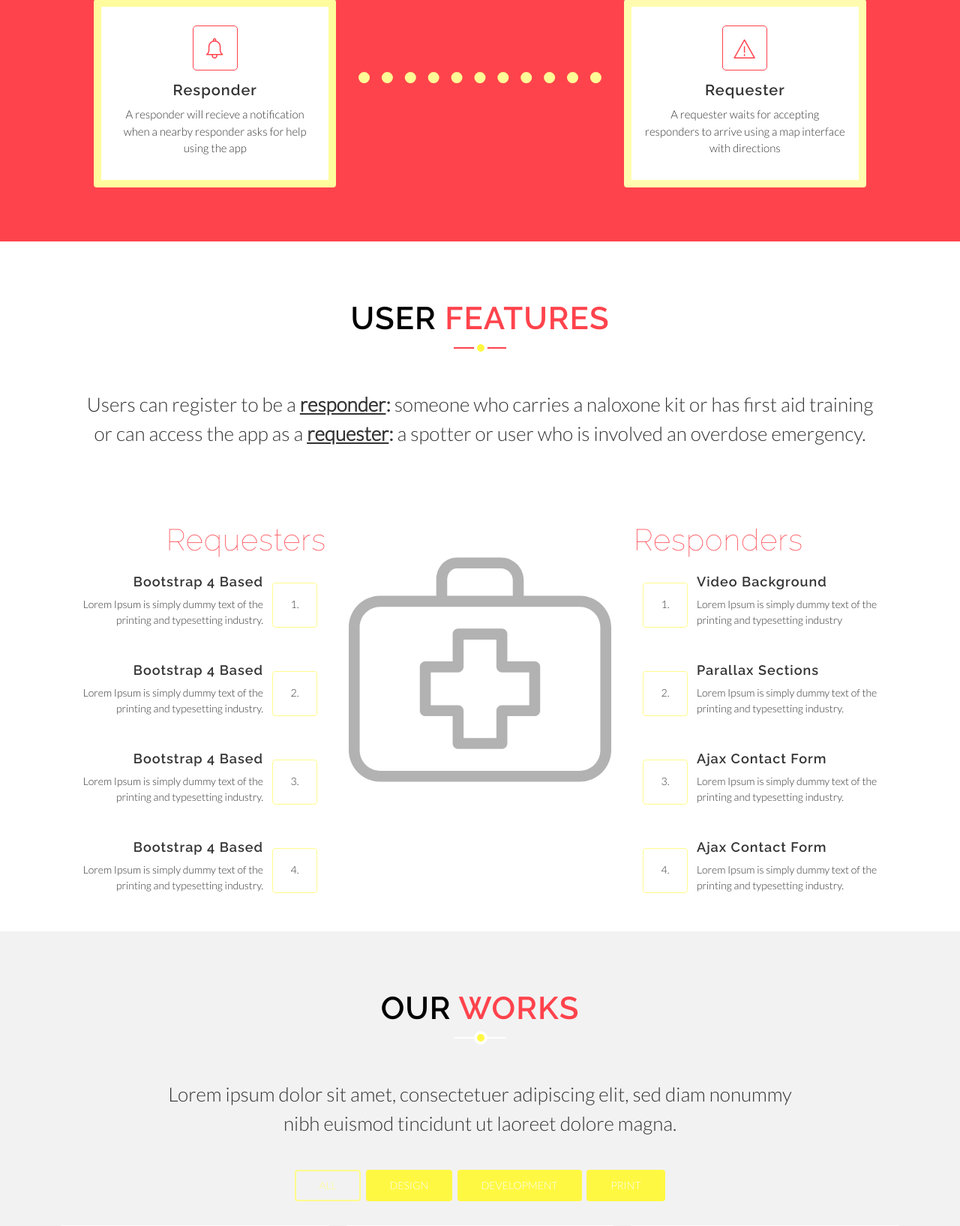
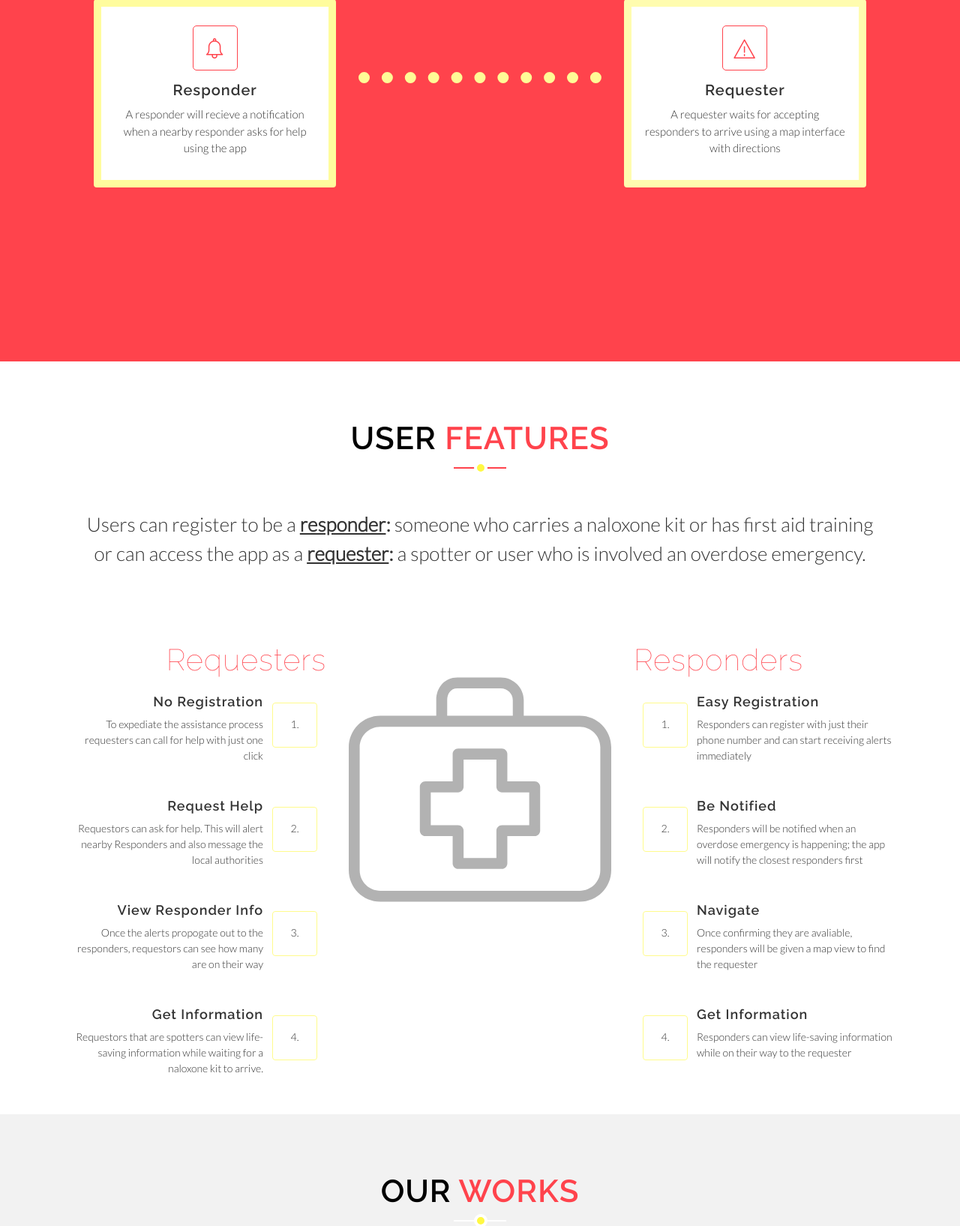
Before and after one commit to Antidose/Website, a Flask app: page / in a window 1280 px wide. Shown: the part 1118-2753 px from the top of the page at 75% size. Run offline with Flask 2, Linux system fonts and the light colour scheme; some libraries are stand-ins or nearby versions.

Commit message:
Add next section

```diff
--- a/static/css/main.css
+++ b/static/css/main.css
@@ -411,7 +411,7 @@ a:not([href]):not([tabindex]):hover {
   box-shadow: 0 8px 48px 0 rgba(0, 0, 0, 0.15);
 }
 #services {
-    height:80%;
+    height:100%;
   position: relative;
   background: #FF434C;
 }
--- a/templates/index.html
+++ b/templates/index.html
@@ -141,8 +141,8 @@
                   <b>1.</b>
                 </span>
                 <div class="text">
-                  <h4>Bootstrap 4 Based</h4>
-                  <p>Lorem Ipsum is simply dummy text of the printing and typesetting industry.</p>
+                  <h4>No Registration</h4>
+                  <p>To expediate the assistance process requesters can call for help with just one click</p>
                 </div>
               </div>
               <div class="box-item left">
@@ -150,8 +150,8 @@
                   2.
                 </span>
                 <div class="text">
-                  <h4>Bootstrap 4 Based</h4>
-                  <p>Lorem Ipsum is simply dummy text of the printing and typesetting industry.</p>
+                  <h4>Request Help</h4>
+                  <p>Requestors can ask for help. This will alert nearby Responders and also message the local authorities</p>
                 </div>
               </div>
               <div class="box-item left">
@@ -159,8 +159,8 @@
                   3.
                 </span>
                 <div class="text">
-                  <h4>Bootstrap 4 Based</h4>
-                  <p>Lorem Ipsum is simply dummy text of the printing and typesetting industry.</p>
+                  <h4>View Responder Info</h4>
+                  <p>Once the alerts propogate out to the responders, requestors can see how many are on their way</p>
                 </div>
                </div>
                 <div class="box-item left">
@@ -168,8 +168,8 @@
                   4.
                 </span>
                 <div class="text">
-                  <h4>Bootstrap 4 Based</h4>
-                  <p>Lorem Ipsum is simply dummy text of the printing and typesetting industry.</p>
+                  <h4>Get Information</h4>
+                  <p>Requestors that are spotters can view life-saving information while waiting for a naloxone kit to arrive. </p>
                 </div>
               </div>
             </div>
@@ -189,8 +189,8 @@
                   1.
                 </span>
                 <div class="text">
-                  <h4>Video Background</h4>
-                  <p>Lorem Ipsum is simply dummy text of the printing and typesetting industry</p>
+                  <h4>Easy Registration</h4>
+                  <p>Responders can register with just their phone number and can start receiving alerts immediately</p>
                 </div>
               </div>
               <div class="box-item right">
@@ -198,8 +198,8 @@
                   2.
                 </span>
                 <div class="text">
-                  <h4>Parallax Sections</h4>
-                  <p>Lorem Ipsum is simply dummy text of the printing and typesetting industry.</p>
+                  <h4>Be Notified</h4>
+                  <p>Responders will be notified when an overdose emergency is happening; the app will notify the closest responders first</p>
                 </div>
               </div>
               <div class="box-item right">
@@ -207,8 +207,8 @@
                   3.
                 </span>
                 <div class="text">
-                  <h4>Ajax Contact Form</h4>
-                  <p>Lorem Ipsum is simply dummy text of the printing and typesetting industry.</p>
+                  <h4>Navigate</h4>
+                  <p>Once confirming they are avaliable, responders will be given a map view to find the requester</p>
                 </div>
               </div>
               <div class="box-item right">
@@ -216,8 +216,8 @@
                   4.
                 </span>
                 <div class="text">
-                  <h4>Ajax Contact Form</h4>
-                  <p>Lorem Ipsum is simply dummy text of the printing and typesetting industry.</p>
+                  <h4>Get Information</h4>
+                  <p>Responders can view life-saving information while on their way to the requester</p>
                 </div>
               </div>
             </div>
```
